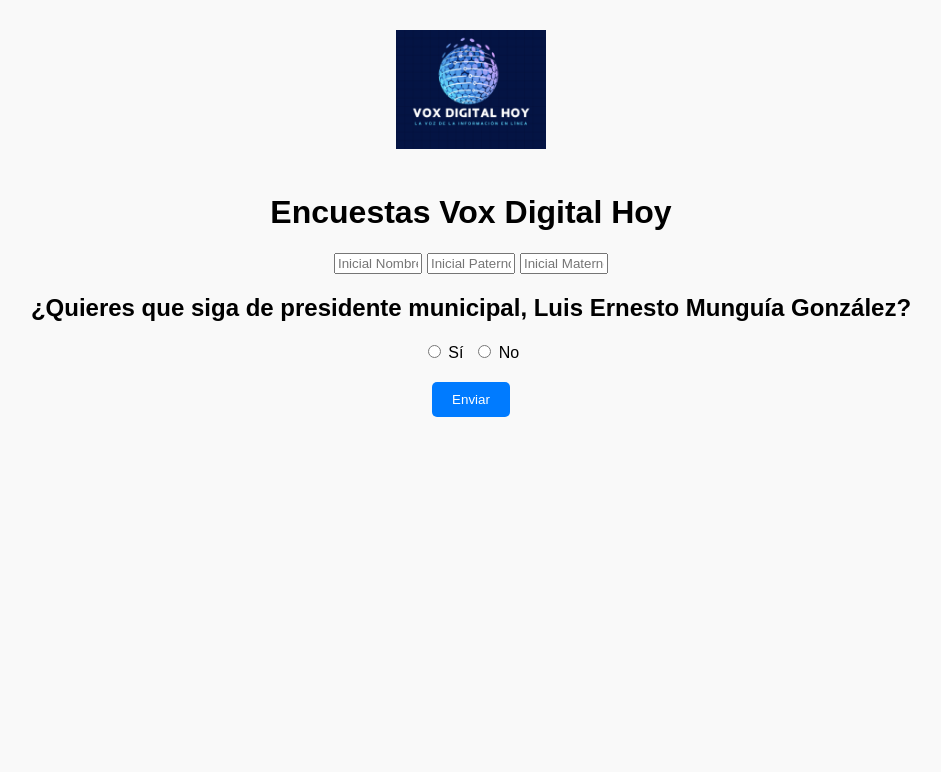
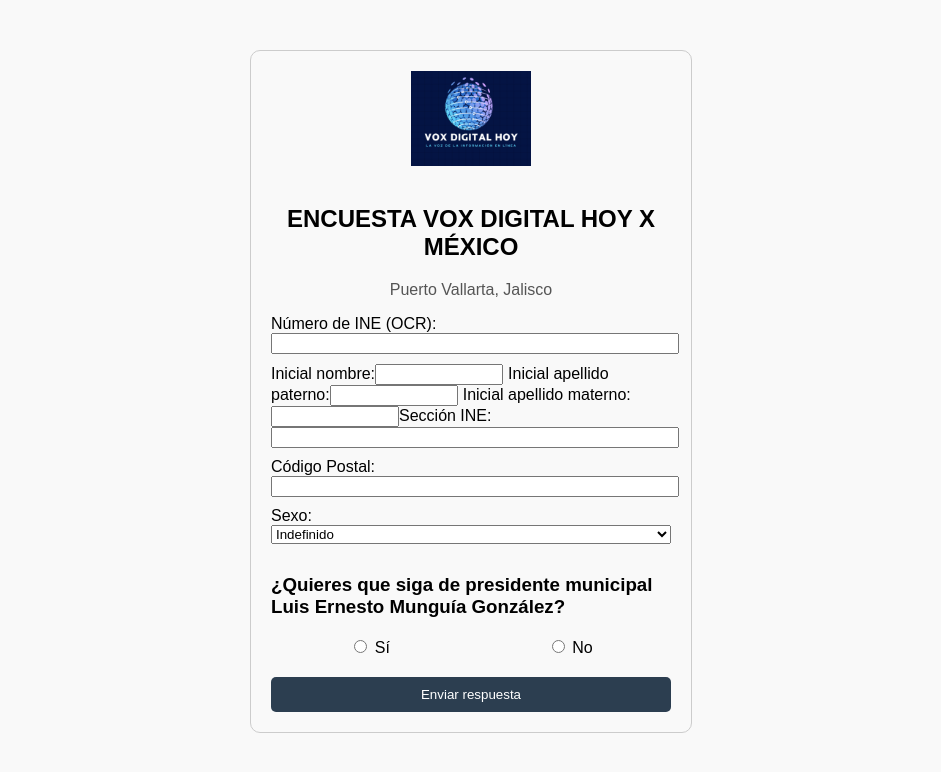
Before and after one commit to voxdigitalhoy-cmd/PRUEBAS, a React (Vite) app in the folder frontend/: page / in a window 1280 px wide. Shown: the top 772 px of the page, without its empty margins (169-1110 px from the left). Built offline with nearby package versions, Linux system fonts and the light colour scheme.

Commit message:
Update App.jsx

```diff
--- a/frontend/src/App.jsx
+++ b/frontend/src/App.jsx
@@ -1,98 +1,169 @@
 import React, { useState } from "react";
-import logo from "/logo.png"; // ✅ ruta correcta para Vite
+import logo from "/logo.png";
 
 export default function App() {
-  const [initials, setInitials] = useState({ first: "", last: "", mother: "" });
+  const [ine, setIne] = useState("");
+  const [firstInitial, setFirstInitial] = useState("");
+  const [lastInitial, setLastInitial] = useState("");
+  const [motherInitial, setMotherInitial] = useState("");
+  const [section, setSection] = useState("");
+  const [cp, setCp] = useState("");
+  const [sex, setSex] = useState("X");
   const [answer, setAnswer] = useState("");
   const [submitted, setSubmitted] = useState(false);
+  const [message, setMessage] = useState("");
 
-  const handleChange = (e) => {
-    const { name, value } = e.target;
-    setInitials({ ...initials, [name]: value.toUpperCase().slice(0, 1) });
-  };
+  // Puedes cambiar el contexto según la ubicación
+  const context = "Puerto Vallarta, Jalisco";
+
+  // La pregunta puede modificarse fácilmente aquí
+  const question =
+    "¿Quieres que siga de presidente municipal Luis Ernesto Munguía González?";
 
   const handleSubmit = async (e) => {
     e.preventDefault();
 
-    if (!initials.first || !initials.last || !initials.mother || !answer) {
-      alert("Por favor completa tus iniciales y selecciona una respuesta.");
-      return;
-    }
-
     const data = {
-      initials: `${initials.first}${initials.last}${initials.mother}`,
+      ine,
+      first_initial: firstInitial,
+      last_initial: lastInitial,
+      mother_initial: motherInitial,
+      section,
+      cp,
+      sex,
+      context,
+      question,
       answer,
     };
 
     try {
-      const res = await fetch(`${import.meta.env.VITE_API_URL}/api/encuestas`, {
+      const res = await fetch("/api/encuestas", {
         method: "POST",
         headers: { "Content-Type": "application/json" },
         body: JSON.stringify(data),
       });
 
-      if (!res.ok) throw new Error("Error al guardar encuesta");
-
+      const result = await res.json();
+      if (res.ok) {
         setSubmitted(true);
-    } catch (err) {
-      alert("❌ Error al guardar encuesta");
-      console.error(err);
+        setMessage("✅ ¡Gracias por participar en la encuesta!");
+      } else {
+        setMessage("❌ Error al guardar encuesta: " + result.error);
+      }
+    } catch (error) {
+      setMessage("❌ Error de conexión con el servidor.");
+      console.error(error);
     }
   };
+
+  if (submitted) {
+    return (
+      <div style={{ textAlign: "center", marginTop: "100px", fontFamily: "sans-serif" }}>
+        <img src={logo} alt="Logo" style={{ width: "120px", marginBottom: "20px" }} />
+        <h2>✅ Gracias por tu participación</h2>
+        <p>{message}</p>
+      </div>
+    );
+  }
 
   return (
     <div
       style={{
-        textAlign: "center",
-        fontFamily: "Arial, sans-serif",
-        padding: "30px",
+        maxWidth: 400,
+        margin: "50px auto",
+        padding: 20,
+        border: "1px solid #ccc",
+        borderRadius: 10,
+        fontFamily: "sans-serif",
+        backgroundColor: "#f9f9f9",
       }}
     >
-      <img
-        src={logo}
-        alt="Logo Vox Digital Hoy"
-        style={{ width: "150px", marginBottom: "20px" }}
-      />
-      <h1>Encuestas Vox Digital Hoy</h1>
+      <div style={{ textAlign: "center" }}>
+        <img src={logo} alt="Logo" style={{ width: "120px", marginBottom: "15px" }} />
+        <h2>ENCUESTA VOX DIGITAL HOY X MÉXICO</h2>
+        <p style={{ color: "#555" }}>{context}</p>
+      </div>
 
-      {!submitted ? (
-        <form onSubmit={handleSubmit} style={{ marginTop: "20px" }}>
-          <div style={{ marginBottom: "10px" }}>
+      <form onSubmit={handleSubmit}>
+        <label>Número de INE (OCR):</label>
         <input
           type="text"
-              name="first"
-              placeholder="Inicial Nombre"
-              value={initials.first}
-              onChange={handleChange}
-              style={{ width: "80px", textAlign: "center", marginRight: "5px" }}
+          value={ine}
+          onChange={(e) => setIne(e.target.value)}
+          required
+          maxLength={13}
+          style={{ width: "100%", marginBottom: 10 }}
         />
+
+        <label>Inicial nombre:</label>
         <input
           type="text"
-              name="last"
-              placeholder="Inicial Paterno"
-              value={initials.last}
-              onChange={handleChange}
-              style={{ width: "80px", textAlign: "center", marginRight: "5px" }}
+          value={firstInitial}
+          onChange={(e) => setFirstInitial(e.target.value.toUpperCase())}
+          required
+          maxLength={1}
+          style={{ width: "30%", marginRight: 5 }}
         />
+
+        <label>Inicial apellido paterno:</label>
         <input
           type="text"
-              name="mother"
-              placeholder="Inicial Materno"
-              value={initials.mother}
-              onChange={handleChange}
-              style={{ width: "80px", textAlign: "center" }}
+          value={lastInitial}
+          onChange={(e) => setLastInitial(e.target.value.toUpperCase())}
+          required
+          maxLength={1}
+          style={{ width: "30%", marginRight: 5 }}
         />
-          </div>
 
-          <h2>¿Quieres que siga de presidente municipal, Luis Ernesto Munguía González?</h2>
+        <label>Inicial apellido materno:</label>
+        <input
+          type="text"
+          value={motherInitial}
+          onChange={(e) => setMotherInitial(e.target.value.toUpperCase())}
+          maxLength={1}
+          style={{ width: "30%" }}
+        />
 
-          <div style={{ marginTop: "10px" }}>
-            <label style={{ marginRight: "10px" }}>
+        <label>Sección INE:</label>
+        <input
+          type="text"
+          value={section}
+          onChange={(e) => setSection(e.target.value)}
+          required
+          style={{ width: "100%", marginBottom: 10 }}
+        />
+
+        <label>Código Postal:</label>
+        <input
+          type="text"
+          value={cp}
+          onChange={(e) => setCp(e.target.value)}
+          required
+          style={{ width: "100%", marginBottom: 10 }}
+        />
+
+        <label>Sexo:</label>
+        <select
+          value={sex}
+          onChange={(e) => setSex(e.target.value)}
+          style={{ width: "100%", marginBottom: 10 }}
+        >
+          <option value="H">Hombre</option>
+          <option value="M">Mujer</option>
+          <option value="X">Indefinido</option>
+        </select>
+
+        <h3 style={{ marginTop: 20 }}>{question}</h3>
+
+        <div style={{ display: "flex", justifyContent: "space-around", marginTop: 10 }}>
+          <label>
             <input
               type="radio"
               name="answer"
               value="Sí"
+              checked={answer === "Sí"}
               onChange={(e) => setAnswer(e.target.value)}
+              required
             />{" "}
             Sí
           </label>
@@ -101,7 +172,9 @@
               type="radio"
               name="answer"
               value="No"
+              checked={answer === "No"}
               onChange={(e) => setAnswer(e.target.value)}
+              required
             />{" "}
             No
           </label>
@@ -110,23 +183,21 @@
         <button
           type="submit"
           style={{
-              marginTop: "20px",
-              padding: "10px 20px",
-              backgroundColor: "#007bff",
+            width: "100%",
+            marginTop: 20,
+            padding: 10,
+            backgroundColor: "#2c3e50",
             color: "white",
             border: "none",
-              borderRadius: "5px",
+            borderRadius: 5,
             cursor: "pointer",
           }}
         >
-            Enviar
+          Enviar respuesta
         </button>
+
+        {message && <p style={{ color: "red", marginTop: 10 }}>{message}</p>}
       </form>
-      ) : (
-        <h3 style={{ color: "green", marginTop: "20px" }}>
-          ✅ Gracias por participar.
-        </h3>
-      )}
     </div>
   );
 }
```
Lines whose indentation alone changed are shown as unchanged.
